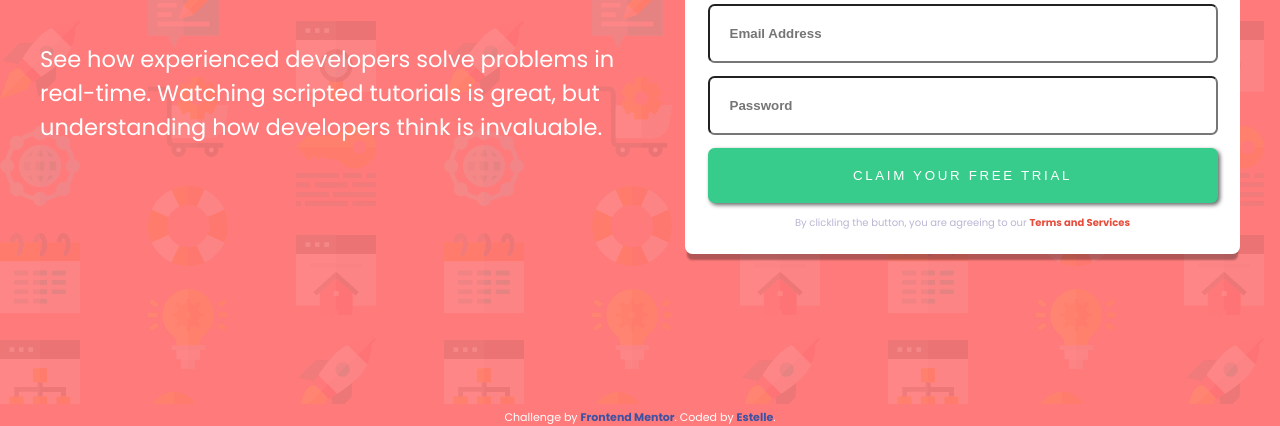
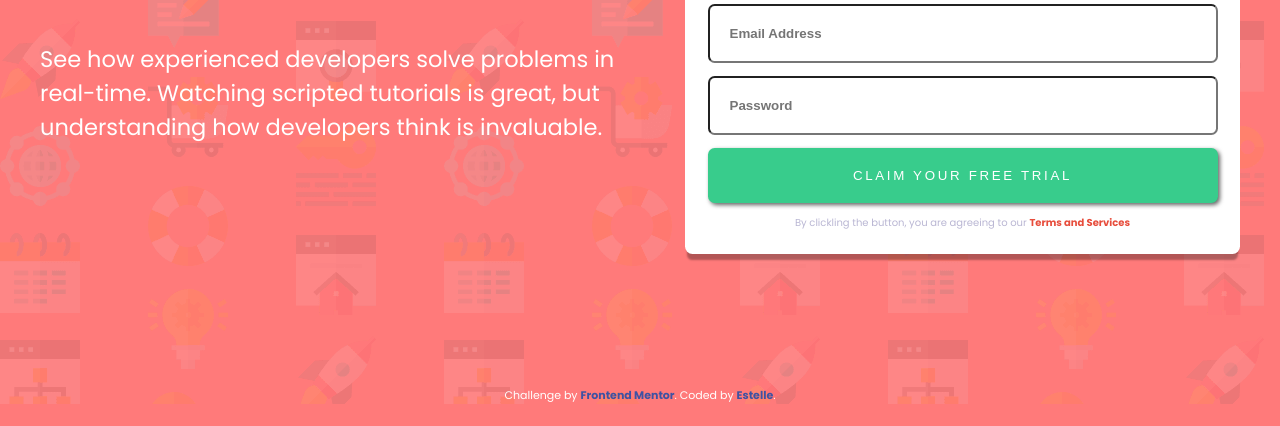
Before and after one commit to Estelle9/signup-form, a plain HTML site: page index.html in a window 1280 px wide. Shown: the part 396-822 px from the top of the page. After the commit the page ends 800 px from the top, so only its background shows below. Drawn offline with Linux system fonts and the light colour scheme.

Commit message:
Update style.css

```diff
--- a/style.css
+++ b/style.css
@@ -129,7 +129,7 @@ a:hover {
 
 .attribution {
     position: absolute;
-    bottom: -2em;
+    bottom: 0;
     font-size: 11px;
     text-align: center;
 }
```
